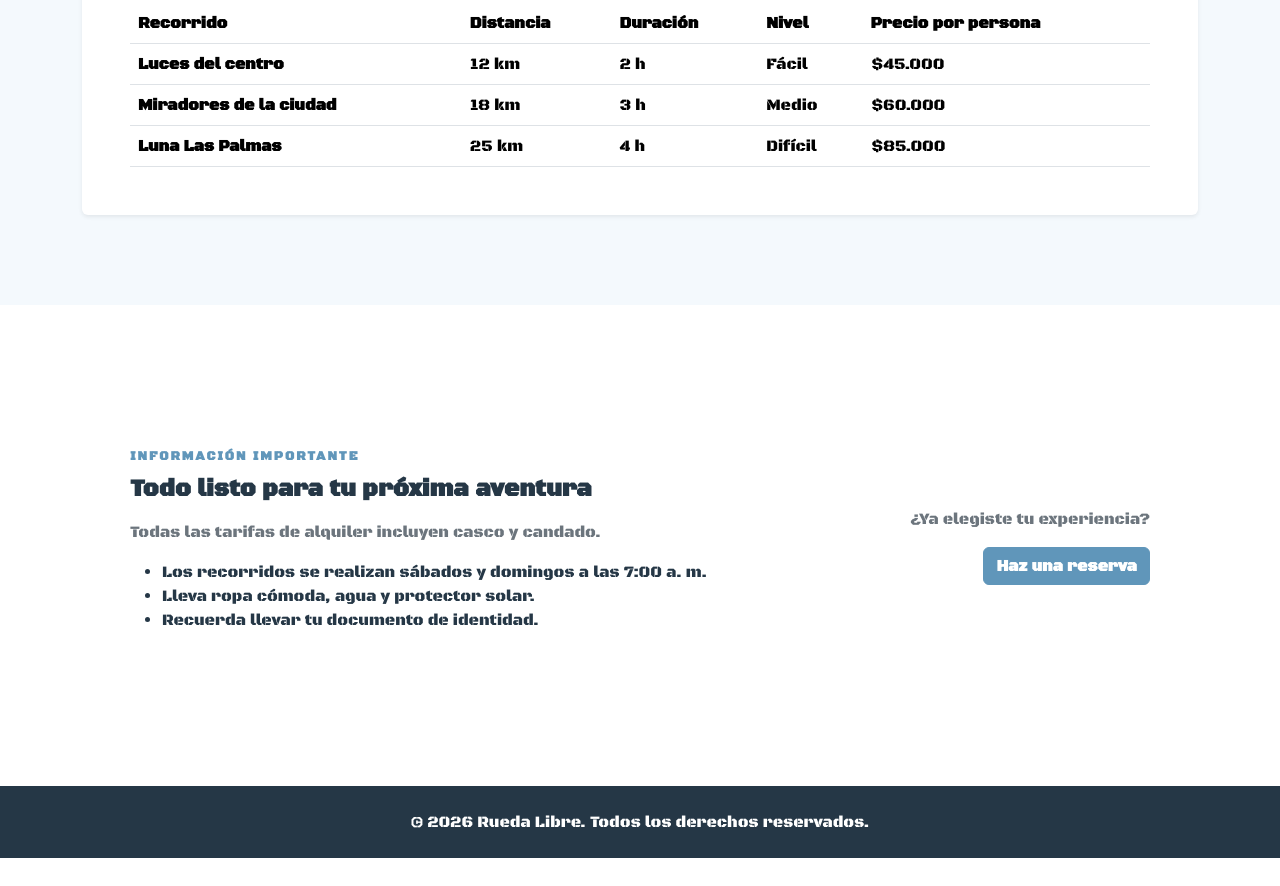
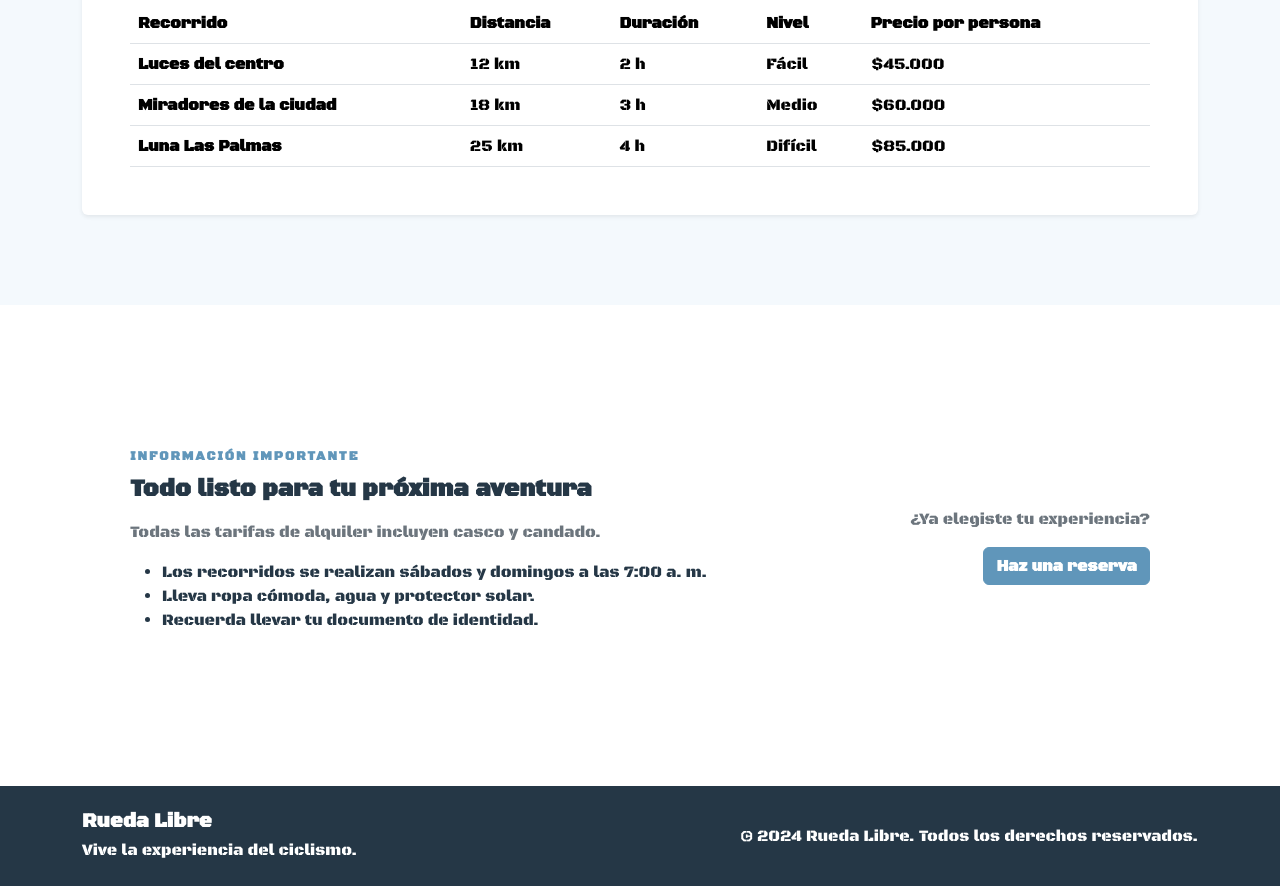
Before and after one commit to valentina07333-ui/RuedaLibre, a plain HTML site: page pages/tarifas.html in a window 1280 px wide. Shown: the part 1405-2291 px from the top of the page. Before the commit the page ends 2263 px from the top, so only its background shows below. Drawn offline with nearby package versions, Linux system fonts and the light colour scheme.

Commit message:
ADD: all .html files footer added.

```diff
--- a/pages/tarifas.html
+++ b/pages/tarifas.html
@@ -290,11 +290,34 @@
 
     </main>
     <footer class="footer py-4">
-        <div class="container text-center">
-            <p class="mb-0">
-                &copy; 2026 Rueda Libre. Todos los derechos reservados.
-            </p>
+
+        <div class="container">
+
+            <div class="row align-items-center text-center text-md-start">
+
+                <div class="col-md-6">
+
+                    <h5 class="fw-bold mb-1">
+                        Rueda Libre
+                    </h5>
+
+                    <p class="mb-0">
+                        Vive la experiencia del ciclismo.
+                    </p>
+
+                </div>
+
+                <div class="col-md-6 text-md-end mt-3 mt-md-0">
+
+                    <p class="mb-0">
+                        © 2024 Rueda Libre. Todos los derechos reservados.
+                    </p>
+
+                </div>
+
+            </div>
         </div>
+
     </footer>
 
 </body>
```
